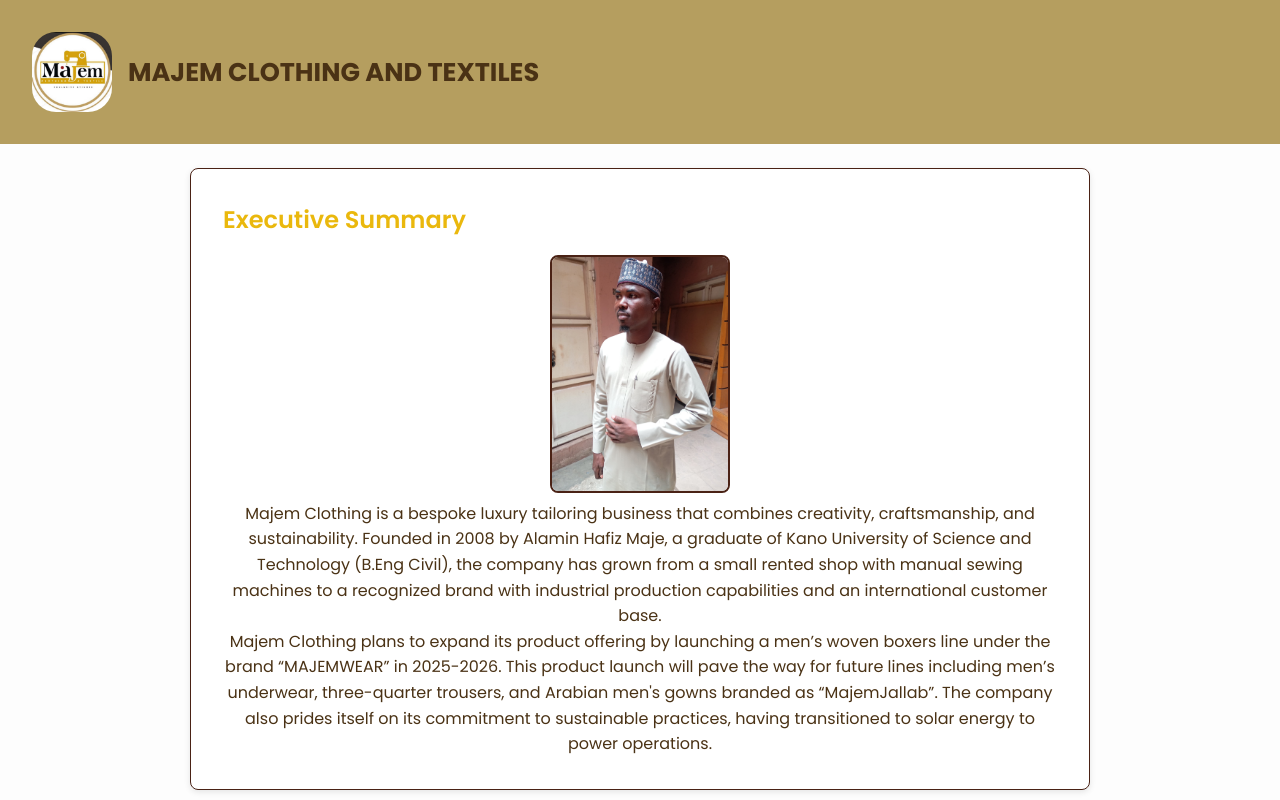
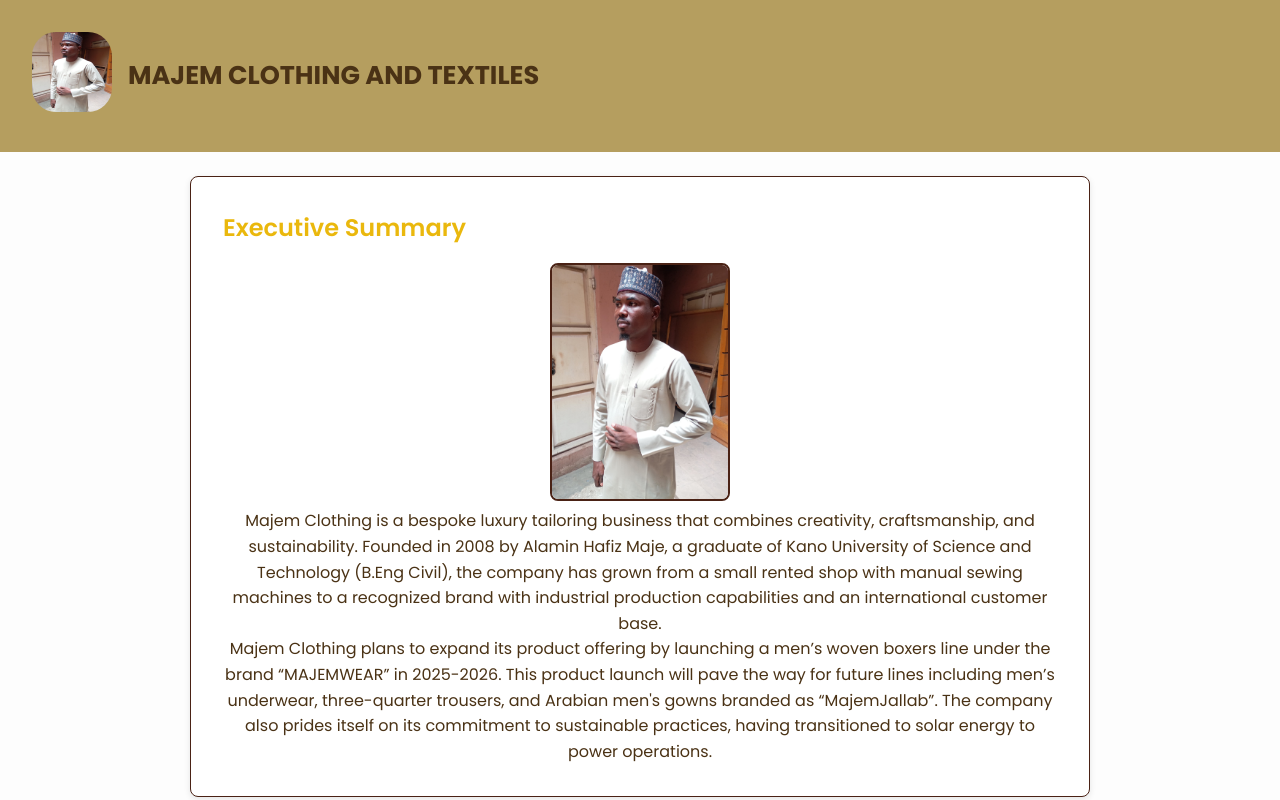
Before and after one commit to ANHIKSY/MajemBusinessPlan, a plain HTML site: page index.html in a window 1280 px wide. Shown: the top 800 px of the page. Drawn offline with Linux system fonts and the light colour scheme.

Commit message:
Update index.html

```diff
--- a/index.html
+++ b/index.html
@@ -12,7 +12,7 @@
   <!-- HEADER -->
   <header class="site-header">
     <div class="logo">
-      <img src="majemLogo.jpg" alt="Majem Logo">
+      <a href="founder.jpg"><img src="founder.jpg" alt="Founder Photo"></a>
       <h1>MAJEM CLOTHING AND TEXTILES</h1>
     </div>
   </header>
```
